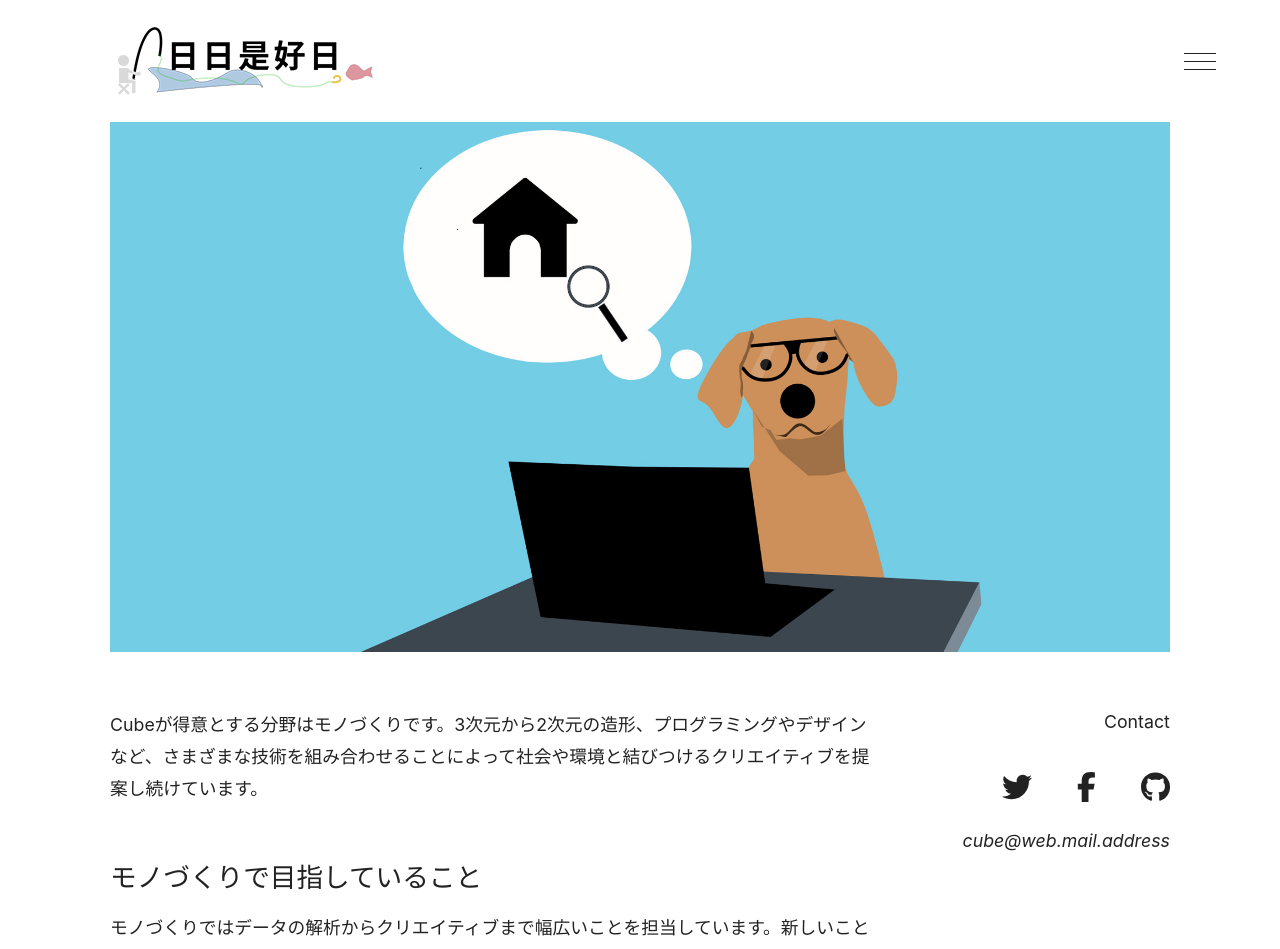
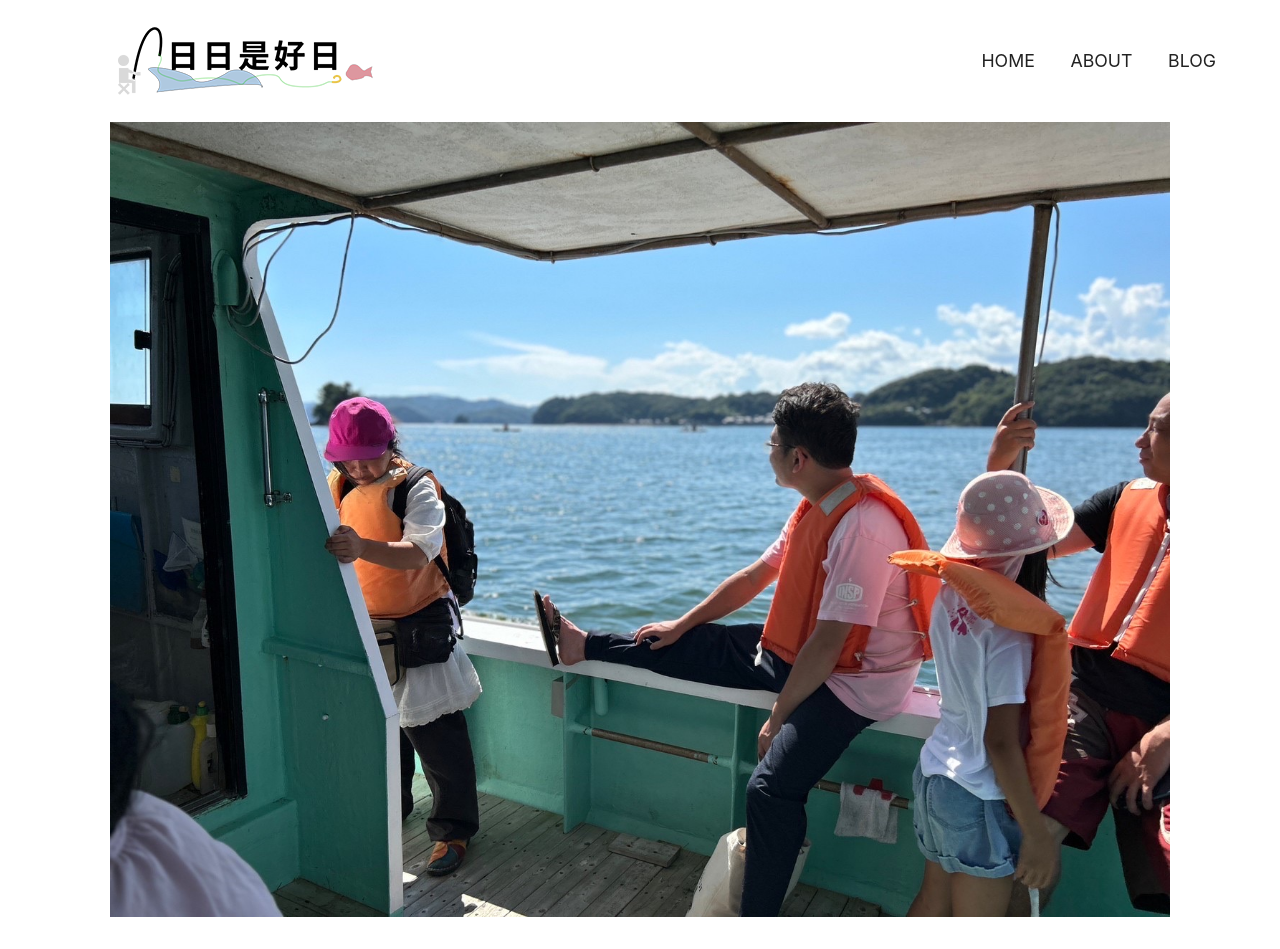
Before and after one commit to abekeso/koujitsu, a Next.js app: page /about in a window 1280 px wide. Shown: the top 949 px of the page. Built offline with nearby package versions, Linux system fonts and the light colour scheme.

Commit message:
もろもろCSSの修正

```diff
--- a/components/blue-frame.js
+++ b/components/blue-frame.js
@@ -5,8 +5,10 @@ import Link from "next/link";
 export default function BlueFrame({ children }) {
   return (
     <div classname={styles.frame}>
-      <Container>{children}</Container>
-      <Link href="/blog">Recent Blog Posts</Link>
+      <Container>
+        {children}
+        <Link href="/blog">Recent Blog Posts</Link>
+      </Container>
     </div>
   );
 }
--- a/components/contact.js
+++ b/components/contact.js
@@ -6,7 +6,7 @@ export default function Contact() {
     <div className={styles.stack}>
       <h3 className={styles.heading}>Contact</h3>
       <Social iconSize="30px" />
-      <address>cube@web.mail.address</address>
+      <address>abekesosuke@gmail.com</address>
     </div>
   );
 }
--- a/components/nav.js
+++ b/components/nav.js
@@ -35,7 +35,7 @@ export default function Nav() {
         </li>
         <li>
           <Link href="/about" onClick={closeNav}>
-            About
+            ABOUT
           </Link>
         </li>
         <li>
--- a/styles/introduction.module.css
+++ b/styles/introduction.module.css
@@ -1,5 +1,5 @@
 .heading {
   text-align: center;
-  padding-top: calc(var(--display) * 0.5);
-  padding-bottom: calc(var(--display) * 0.7);
+  padding-top: calc(var(--display) * 0.3);
+  padding-bottom: calc(var(--display) * 0.5);
 }
--- a/styles/nav.module.css
+++ b/styles/nav.module.css
@@ -44,7 +44,6 @@
 
   .open .btn {
     color: var(--white);
-  }
   }
 
   /* ボタン内のバー */
@@ -103,6 +102,7 @@
     place-content: center;
     text-align: center;
   }
+}
 
 @media (hover: hover) {
   .list a:hover {
--- a/styles/post-body.module.css
+++ b/styles/post-body.module.css
@@ -20,3 +20,7 @@
   padding: revert;
   list-style: revert;
 }
+.img {
+  height: 100%;
+  width: 100%;
+}
```
Also changed, not shown: styles/pagination.module.css (+7 -1 lines), styles/posts.module.css (+7 -1 lines), images/about.jpg. Lines whose indentation alone changed are shown as unchanged.
